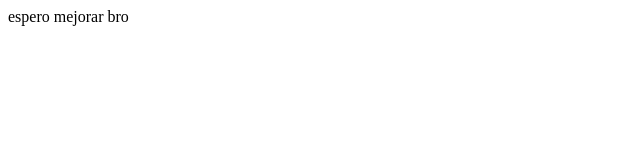
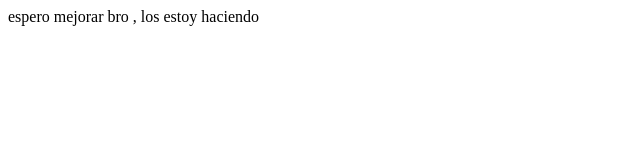
Before and after one commit to LuisLaurent8003/proyectoDemoCursoPrework, a plain HTML site: page index.html in a window 1280 px wide. Shown: the whole page, without its empty margins (0-640 px from the left). Drawn offline with Linux system fonts and the light colour scheme.

Commit message:
cambios agregagamos una buena frase

```diff
--- a/index.html
+++ b/index.html
@@ -8,7 +8,7 @@
 </head>
 <body>
     <article>
-       espero mejorar bro
+       espero mejorar bro , los estoy haciendo
     </article>
 
 </body>
```
